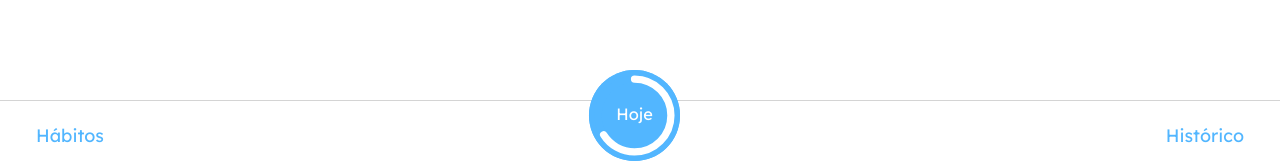
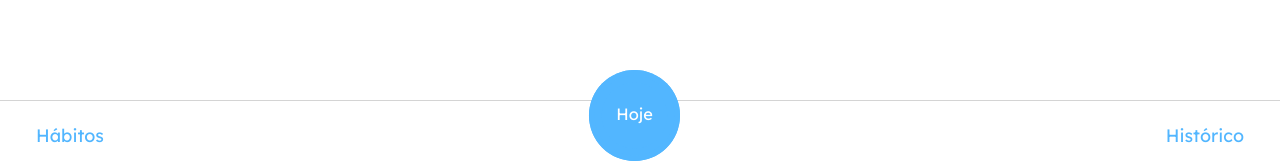
Before and after one commit to joaofelix27/projeto10-trackit, a React (Create React App) app: page /historico in a window 1280 px wide. Shown: the part 630-797 px from the top of the page. Built offline with nearby package versions, Linux system fonts and the light colour scheme.

Commit message:
Versão Progress Bar funcionando automaticamente

```diff
--- a/src/Components/App.js
+++ b/src/Components/App.js
@@ -10,8 +10,9 @@ import Login from "./Login";
 
 function App() {
   const [login, setLogin] = useState({});
+  const [percentage, setPercentage] = useState(0);
 
-  const contextValue = { login, setLogin };
+  const contextValue = { login, setLogin, percentage, setPercentage };
 
   return (
     <>
--- a/src/Components/Footer.js
+++ b/src/Components/Footer.js
@@ -2,9 +2,11 @@ import { Link } from 'react-router-dom';
 import styled from 'styled-components';
 import { CircularProgressbar } from 'react-circular-progressbar';
 import 'react-circular-progressbar/dist/styles.css';
-const percentage = 66;
+import UserContext from "./Context/UserContext";
+import { useEffect, useState, useContext } from "react";
 
 function Footer() {
+    const { percentage } = useContext(UserContext);
     return (
         <Footer1>
             <Link style={{ textDecoration: 'none' }} to="/habitos">
--- a/src/Components/Hoje.js
+++ b/src/Components/Hoje.js
@@ -12,6 +12,7 @@ function Hoje() {
   const [habitosHoje, setHabitosHoje] = useState([])
   const [click, setClick]= useState(false)
   const [checks, setChecks]= useState([]);
+  const { percentage,setPercentage } = useContext(UserContext);
   const navigate = useNavigate();
   useEffect(() => {
     const dadosLogin = window.localStorage.getItem("dadosLogin");
@@ -37,7 +38,8 @@ function Hoje() {
           setHabitosHoje(data);
           const filtraCheck= data.filter ( habito=> habito.done)
           setChecks(filtraCheck)
-          console.log('filtra',filtraCheck.length)
+          const porcentagem =((filtraCheck.length/data.length)*100).toFixed(0)
+          setPercentage(porcentagem)
         })
         .catch((err) => {
           const message = err.response.statusText;
@@ -51,7 +53,7 @@ function Hoje() {
       <Container>
         <DiaSemana checks={checks}>
           <h1>Dia da Semana</h1>
-          {checks.length===0 ? <h2>Nenhum hábito concluido ainda</h2> : <h2>{`${((checks.length/habitosHoje.length)*100).toFixed(0)}% dos hábitos já concluídos`}</h2>}
+          {checks.length===0 ? <h2>Nenhum hábito concluido ainda</h2> : <h2>{`${percentage}% dos hábitos já concluídos`}</h2>}
         </DiaSemana>
         <ContainerHabitosHoje>
             {
```
